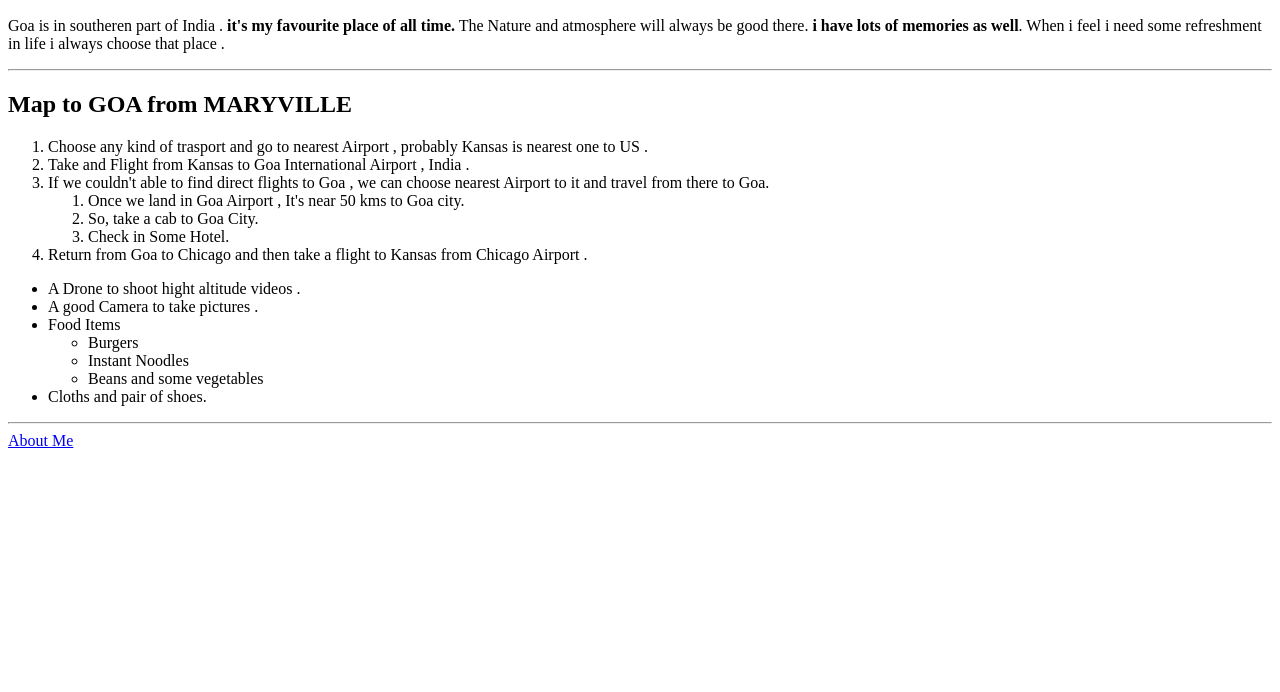
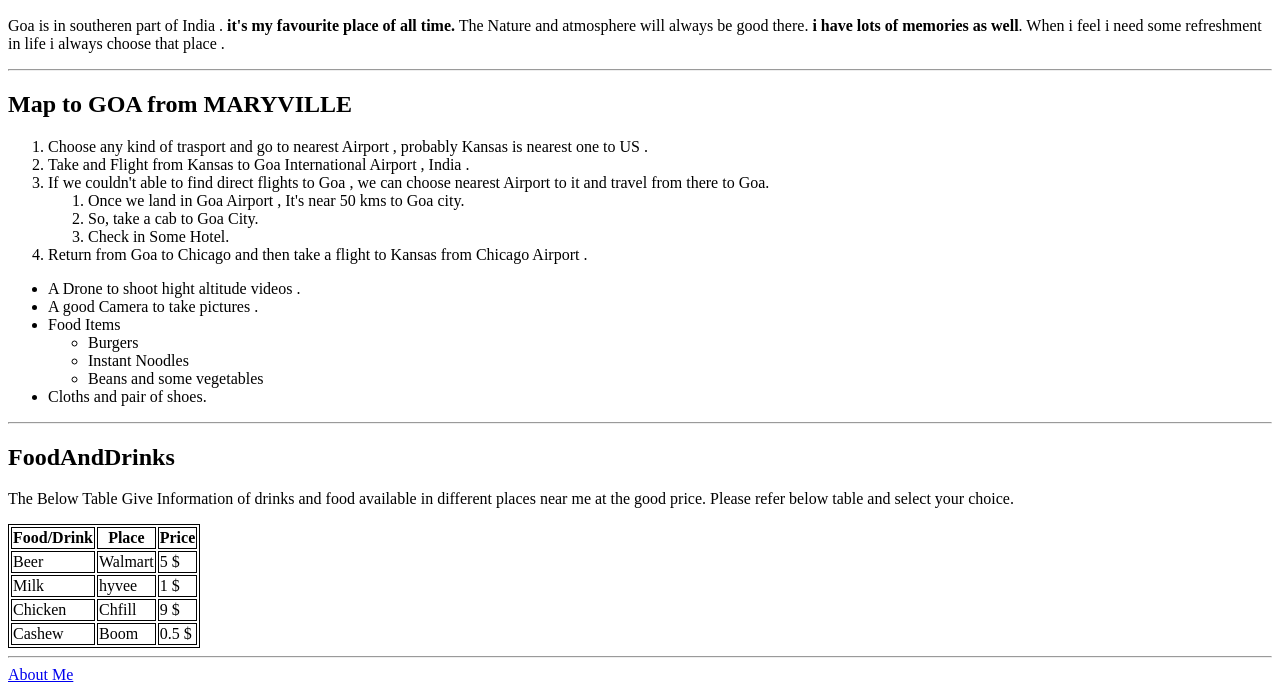
Before and after one commit to 44-563-WebApps-F21/webapps-f21-assignment-3-akhilmike, a plain HTML site: page index.html in a window 1280 px wide. Shown: the part 110-802 px from the top of the page. Drawn offline with Linux system fonts and the light colour scheme.

Commit message:
committing index file

```diff
--- a/index.html
+++ b/index.html
@@ -1,6 +1,11 @@
 <!DOCTYPE html>
 <html>
 <head>
+    <style>
+        table, th, td {
+            border: 1px solid black;
+        }
+    </style>
 <title>WEB APPS</title>
 </head>
 <body>
@@ -35,6 +40,40 @@
     <li>Cloths and pair of shoes.</li>
 </ul>
 
+<hr>
+
+<h2>FoodAndDrinks</h2>
+
+<p>The Below Table Give Information of drinks and food available in different places near me at the good price.
+    Please refer below table and select your choice.</p>
+
+    <table>
+        <tr>
+            <th>Food/Drink</th>
+            <th>Place</th>
+            <th>Price</th>
+        </tr>
+        <tr>
+            <td>Beer</td>
+            <td>Walmart</td>
+            <td>5 $</td>
+        </tr>
+        <tr>
+            <td>Milk</td>
+            <td>hyvee</td>
+            <td>1 $</td>
+        </tr>
+        <tr>
+            <td>Chicken</td>
+            <td>Chfill</td>
+            <td>9 $</td>
+        </tr>
+        <tr>
+            <td>Cashew</td>
+            <td>Boom</td>
+            <td>0.5 $</td>
+        </tr>
+    </table>
 
 <hr>
 <a href="aboutme.html">About Me</a>
```
